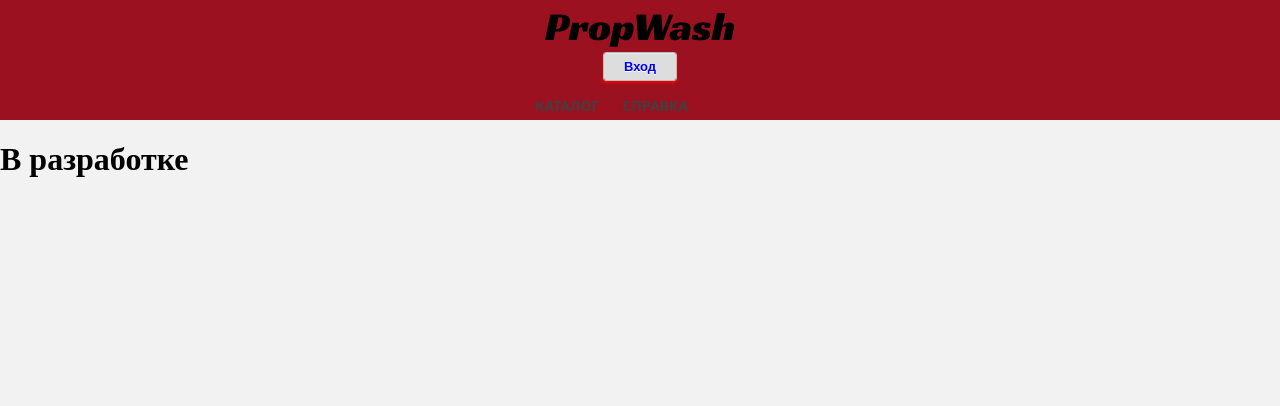
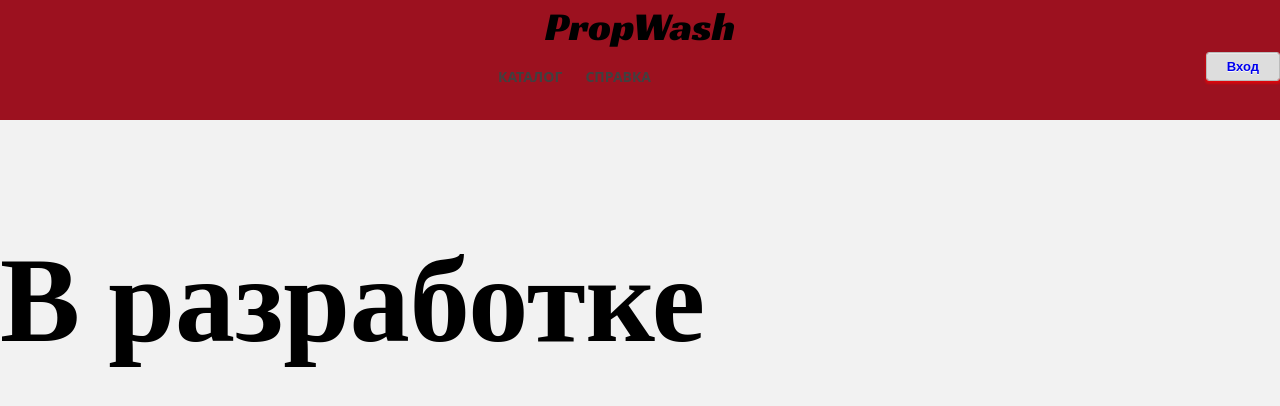
Before and after one commit to SANTAVARAN/PropWash, a Django app: page /PropProj/help.html in a window 1280 px wide. Shown: the top 406 px of the page. Run offline with Django 3.2, Linux system fonts and the light colour scheme.

Commit message:
add django

```diff
--- a/mysite/PropProj/templates/help.html
+++ b/mysite/PropProj/templates/help.html
@@ -26,6 +26,11 @@
     width: 90%;
    max-width:1200px;
   }
+  h1{
+  font-family:Impact;
+  font-size:120px;
+  align:center;
+  }
 }
 * {box-sizing: border-box;}
 body {
@@ -47,6 +52,7 @@ header a {
   color: black;
   font-family: 'Racing Sans One', cursive;
   font-size: 2.5em;
+  text-align:center;
   padding: 1px 0;
 }
 nav {
@@ -94,6 +100,7 @@ nav ul {
     transform: scaleY(0);
     transform-origin :0 0;
   transition: .5s ease-in-out;
+  font-family:Impact;
 }
 .submenu a {
   color: white;
@@ -148,7 +155,7 @@ nav ul {
 <body>
 <header>
     <a class="logo">PropWash</a>
-    <form><button type="button" class="color red button" type="submit" href="/login"><a href="index">Вход</a></button>
+    <form><button style="float: right" type="button" class="color red button" type="submit" href="/login"><a href="index">Вход</a></button>
     </form>
 
     <nav>
```
Also changed, not shown: mysite/PropProj/parsing.py (+6 -2 lines), mysite/PropProj/templates/configurator.html (+13 -3 lines).
